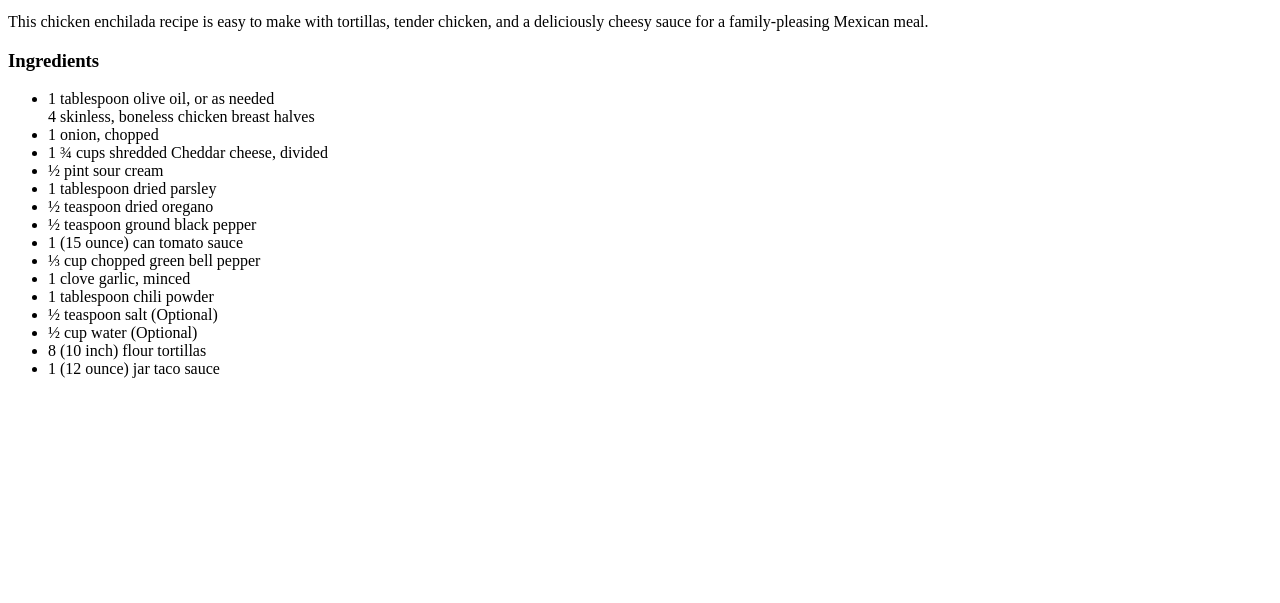
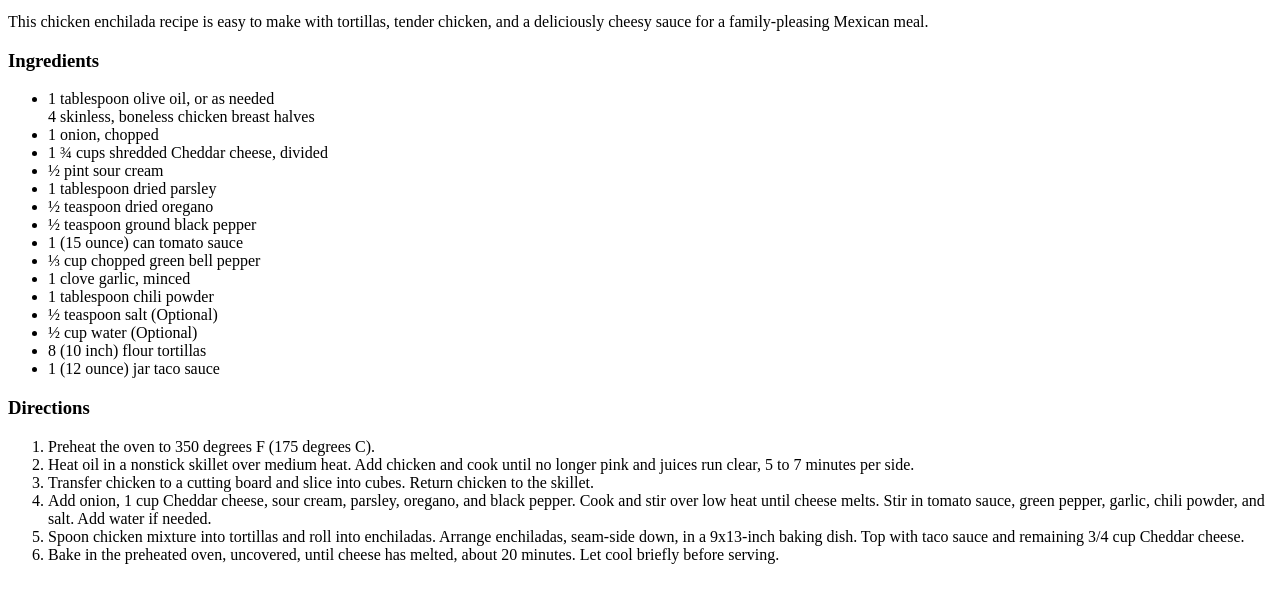
Before and after one commit to gitVinayakD/odin-recipes, a plain HTML site: page recipes/chickenEnchiladas.html in a window 1280 px wide. Shown: the part 101-704 px from the top of the page. Drawn offline with Linux system fonts and the light colour scheme.

Commit message:
Added Direction list for Chicken Enchiladas

```diff
--- a/recipes/chickenEnchiladas.html
+++ b/recipes/chickenEnchiladas.html
@@ -60,5 +60,26 @@
             1 (12 ounce) jar taco sauce
         </li>
     </ul>
+    <h3>Directions</h3>
+    <ol>
+        <li>
+            Preheat the oven to 350 degrees F (175 degrees C).
+        </li>
+        <li>
+            Heat oil in a nonstick skillet over medium heat. Add chicken and cook until no longer pink and juices run clear, 5 to 7 minutes per side.
+        </li>
+        <li>
+            Transfer chicken to a cutting board and slice into cubes. Return chicken to the skillet.
+        </li>
+        <li>
+            Add onion, 1 cup Cheddar cheese, sour cream, parsley, oregano, and black pepper. Cook and stir over low heat until cheese melts. Stir in tomato sauce, green pepper, garlic, chili powder, and salt. Add water if needed.
+        </li>
+        <li>
+            Spoon chicken mixture into tortillas and roll into enchiladas. Arrange enchiladas, seam-side down, in a 9x13-inch baking dish. Top with taco sauce and remaining 3/4 cup Cheddar cheese.
+        </li>
+        <li>
+            Bake in the preheated oven, uncovered, until cheese has melted, about 20 minutes. Let cool briefly before serving.
+        </li>
+    </ol>
 </body>
 </html>
```
